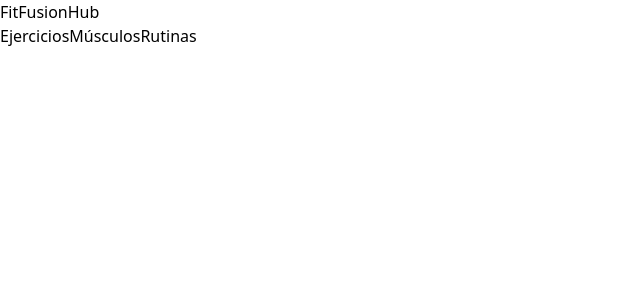
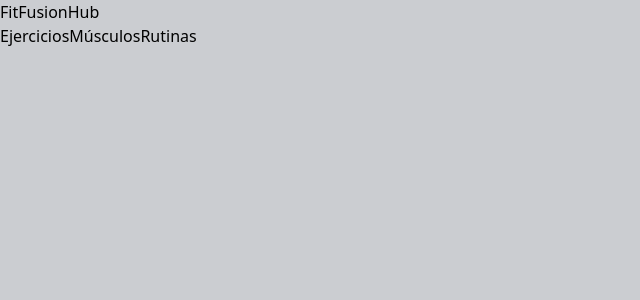
Before and after one commit to CarlosTD20/FitFusionHub, a React (Vite) app in the folder front/: page / in a window 1280 px wide. Shown: the top 300 px of the page, without its empty margins (0-640 px from the left). Built offline with nearby package versions, Linux system fonts and the light colour scheme.

Commit message:
[Front] Css del Body y configuración de Tailwind

```diff
--- a/front/src/index.css
+++ b/front/src/index.css
@@ -1,3 +1,10 @@
+html, body, #root {
+    height: 100%;
+    margin: 0;
+    padding: 0;
+    background-color: rgb(203, 205, 209);
+}
+
 @tailwind base;
 @tailwind components;
 @tailwind utilities;
```
